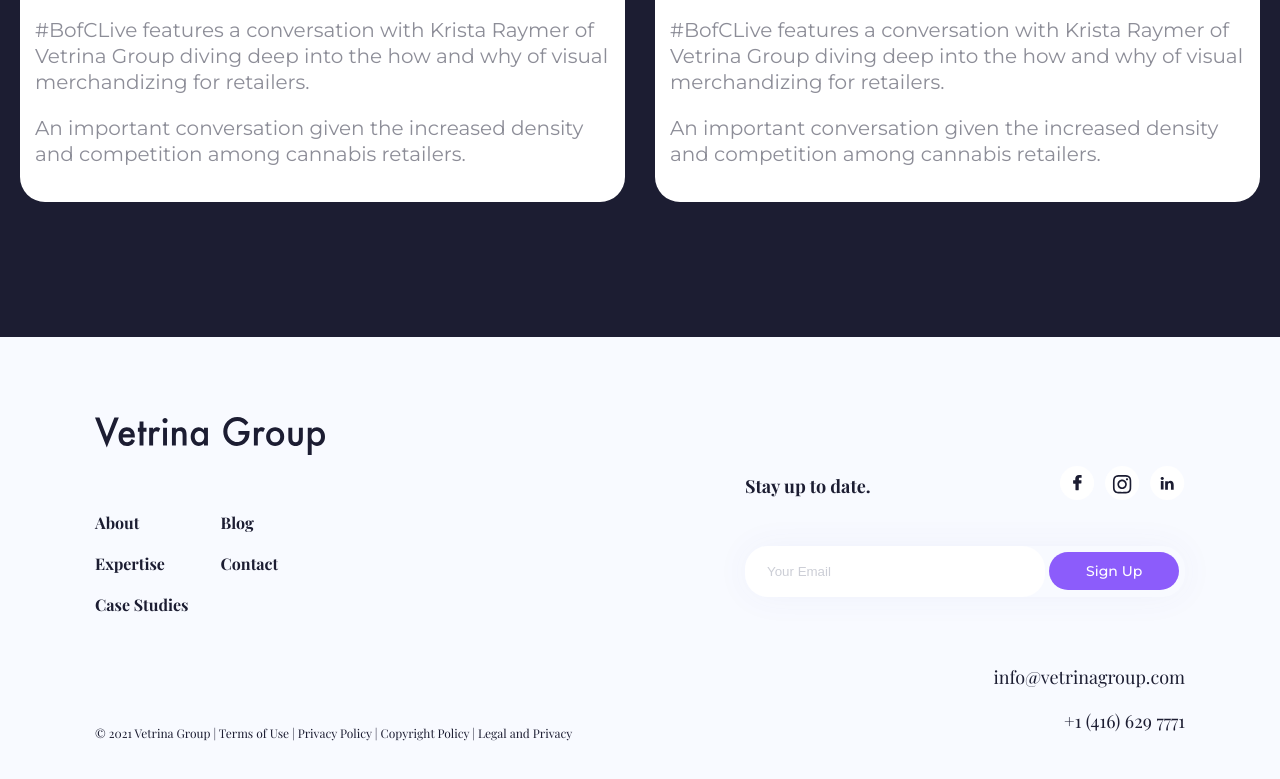
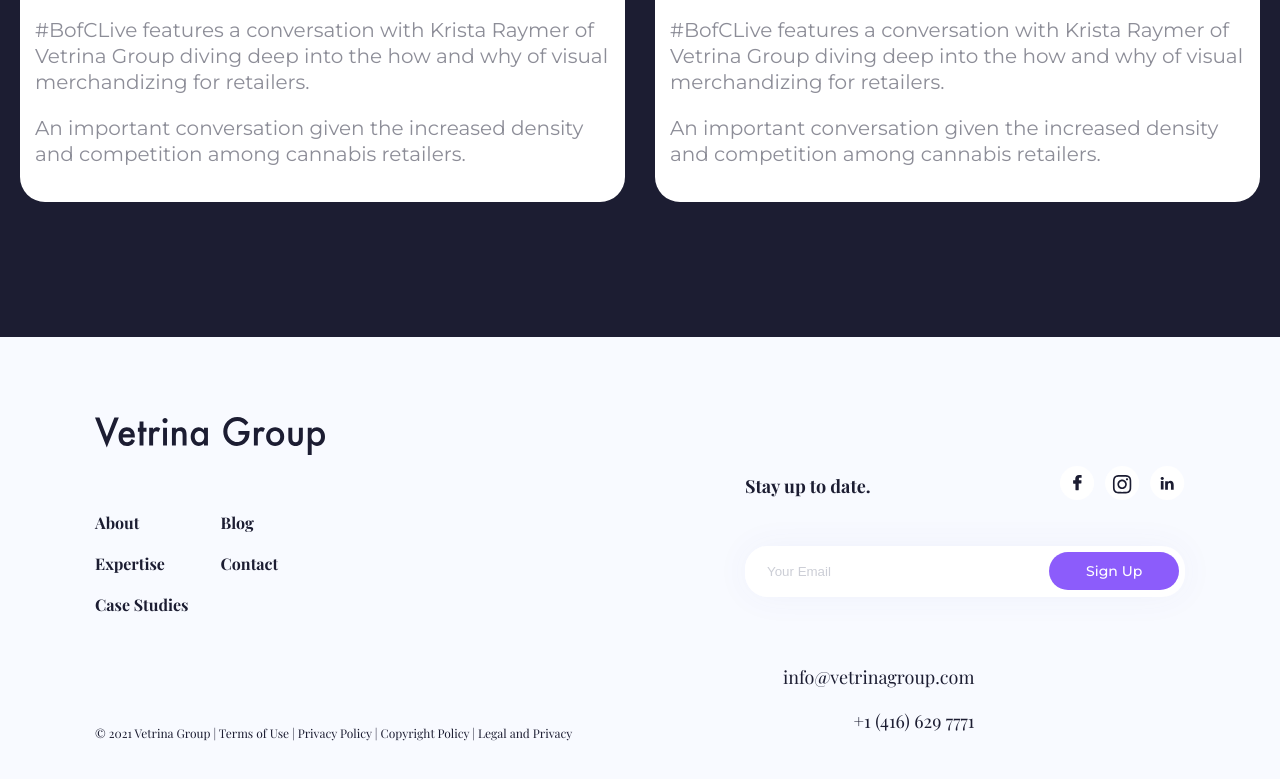
Before and after one commit to viktormoskalev07/vetrina, a website: page src/news.html in a window 1280 px wide. Shown: the part 1548-2327 px from the top of the page. Drawn offline with nearby package versions, Linux system fonts and the light colour scheme; files that its build step writes are made by us from their sources.

Commit message:
fix footer form

```diff
--- a/src/scss/components/_footer.scss
+++ b/src/scss/components/_footer.scss
@@ -131,10 +131,12 @@
   }
   &__input{
     border-radius: 23px;
+    background: #fff;
     @include sm{
       box-shadow: 0px 0px 35px rgba(71, 79, 181, 0.05);
     }
     input{
+      background: #fff;
       box-shadow: 0px 0px 35px rgba(71, 79, 181, 0.05);
       border: 2px solid transparent;
       width: 100%;
@@ -169,6 +171,9 @@
   &__info-contact{
     font-size: 16px;
     font-weight: 400;
+    margin: 0 auto;
+    display: flex;
+    flex-direction: column;
     @include md{
       font-size: 18px;
     }
@@ -176,7 +181,7 @@
       text-align: right;
     }
     a{
-      display: block;
+      display: inline;
       margin-bottom: 10px;
       @include md{
         margin-bottom: 20px;
```
